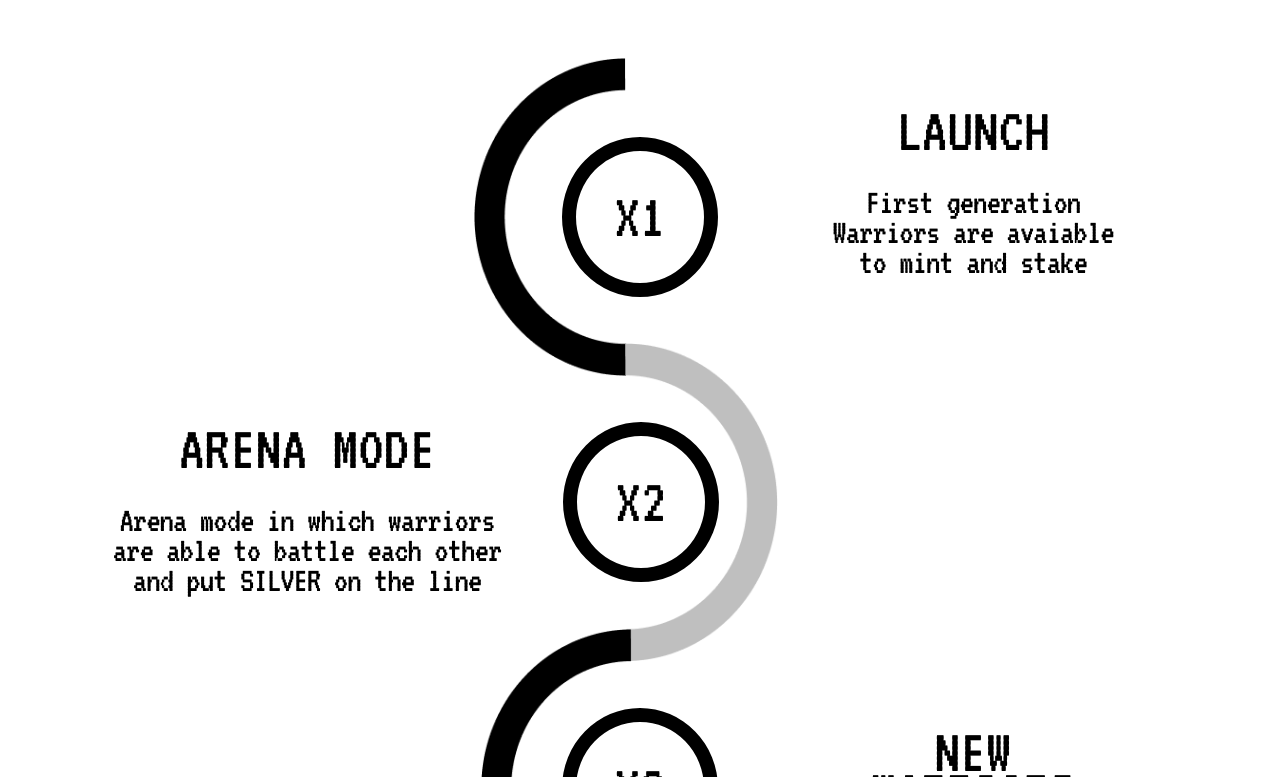
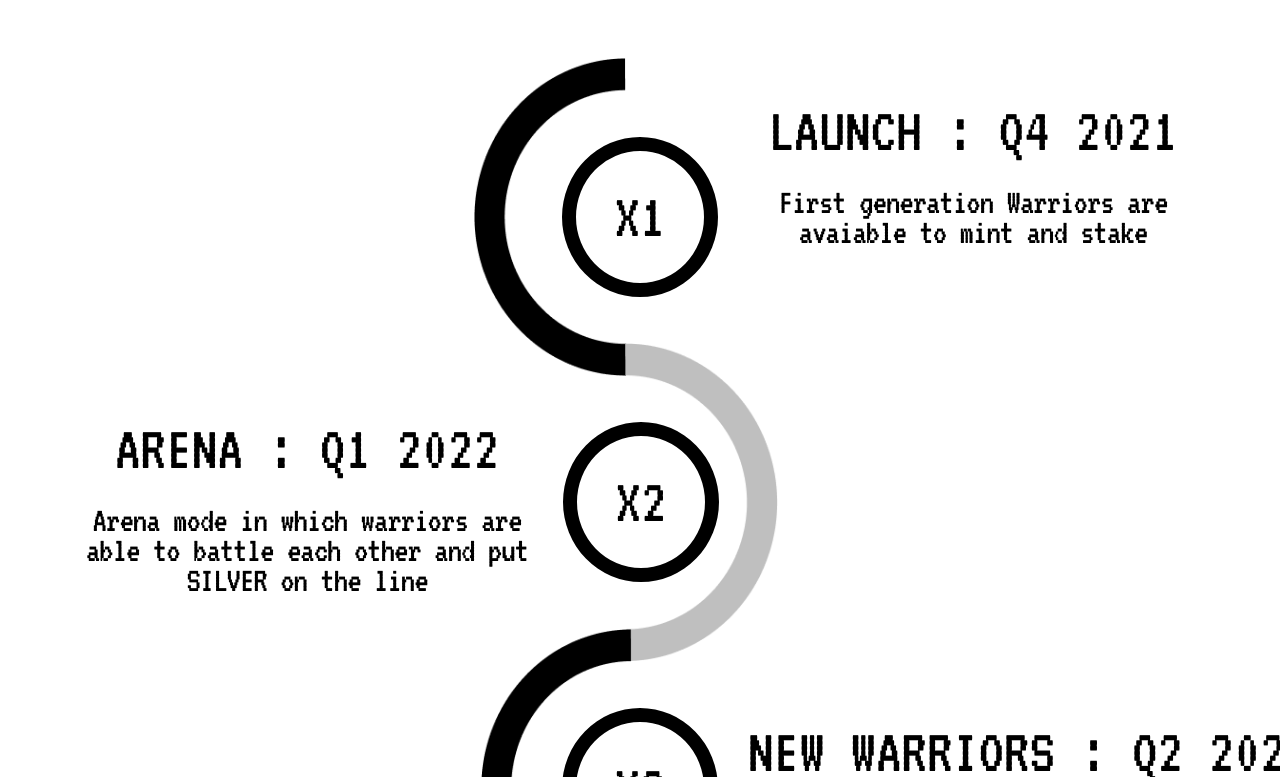
Before and after one commit to nikhilroy2/nft_landing_page, a React (Create React App) app: page /roadmap in a window 1280 px wide. Shown: the part 343-1120 px from the top of the page. Built offline with nearby package versions, Linux system fonts and the light colour scheme.

Commit message:
roadmap improve

```diff
--- a/src/App.css
+++ b/src/App.css
@@ -720,7 +720,7 @@ body {
 }
 
 #container_layout #RoadMap .roadMap_lineWrapper .roadmap_content [class*="content_item"] {
-  max-width: 41.4rem;
+  max-width: 45rem;
   position: absolute;
 }
 
@@ -728,6 +728,7 @@ body {
   margin-bottom: 0px;
   padding-bottom: 0px;
   line-height: 4rem;
+  white-space: nowrap;
 }
 
 #container_layout #RoadMap .roadMap_lineWrapper .roadmap_content .content_item_1 {
--- a/src/App.scss
+++ b/src/App.scss
@@ -573,12 +573,13 @@ $color_c4: #c4c4c4;
       }
       .roadmap_content {
         [class*="content_item"] {
-          max-width: 41.4rem;
+          max-width: 45rem;
           position: absolute;
           h2 {
             margin-bottom: 0px;
             padding-bottom: 0px;
             line-height: 4rem;
+            white-space: nowrap;
           }
         }
         .content_item_1 {
--- a/src/pages/roadmap/RoadMap.js
+++ b/src/pages/roadmap/RoadMap.js
@@ -24,18 +24,18 @@ function RoadMap(props) {
         {/* roadmap content */}
         <div className="roadmap_content">
           <div className="content_item_1">
-            <h2>LAUNCH</h2>
+            <h2>LAUNCH : Q4 2021</h2>
             <p>First generation Warriors are avaiable to mint and stake</p>
           </div>
           <div className="content_item_2">
-            <h2>ARENA MODE</h2>
+            <h2>ARENA : Q1 2022</h2>
             <p>
               Arena mode in which warriors are able to battle each other and put
               SILVER on the line{" "}
             </p>
           </div>
           <div className="content_item_3">
-            <h2>NEW WARRIORS</h2>
+            <h2>NEW WARRIORS : Q2 2022</h2>
             <p>
               NEW warrior types with different and varying abilities and
               attributes
```
Also changed, not shown: 1 other file (tests, documents, lock files or other folders).
